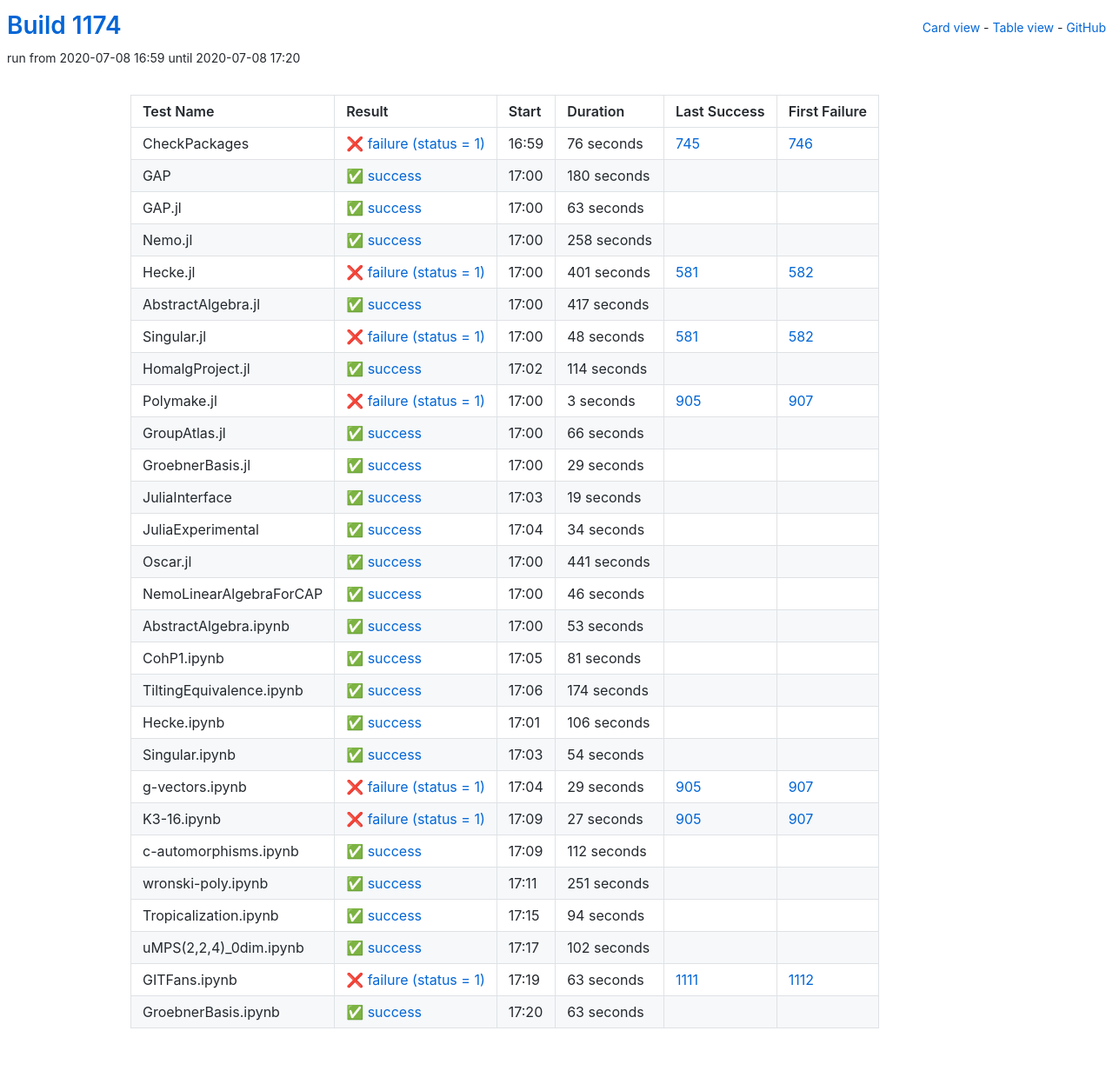
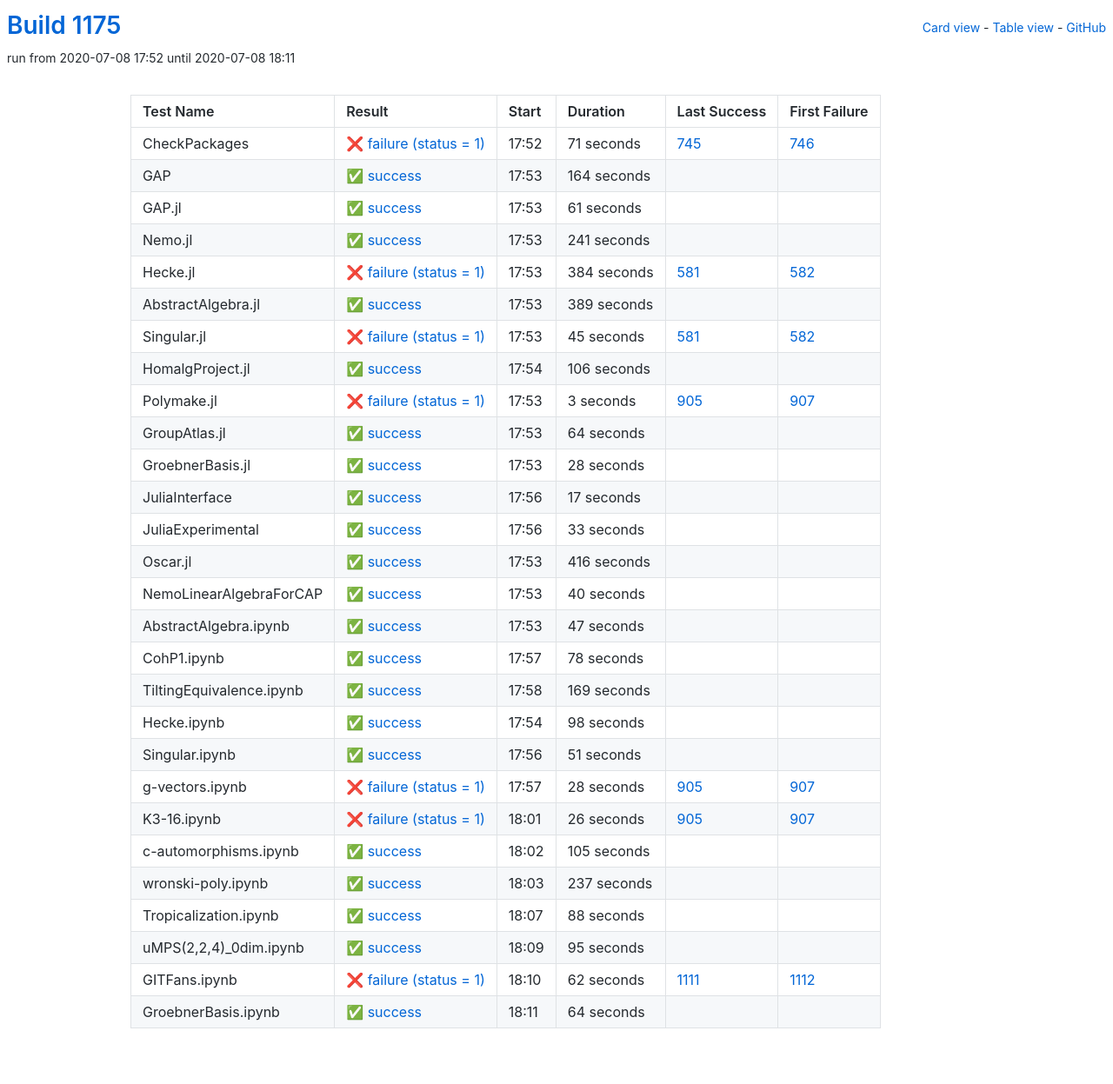
Before and after one commit to oscar-system/oscar-ci-status-1.4, a Jekyll site: the page built from table.html, in a window 1280 px wide. Shown: the whole page at 87% size. Built offline with Jekyll 4.4.1, drawn with Linux system fonts in a browser that asks for light colours.

Commit message:
Build #1175

```diff
--- a/_data/ci.yml
+++ b/_data/ci.yml
@@ -1,6 +1,6 @@
 ---
-build: 1174
-build_url: https://oscarci.mathematik.uni-kl.de/job/oscar-julia-1.4/1174/
+build: 1175
+build_url: https://oscarci.mathematik.uni-kl.de/job/oscar-julia-1.4/1175/
 job: oscar-julia-1.4
 organization: oscar-system
 repo: oscar-ci-status-1.4
@@ -8,104 +8,104 @@ repourl: https://github.com/oscar-system/oscar-ci-status-1.4
 tests:
 - name: CheckPackages
   id: checkpackages
-  log: https://oscarci.mathematik.uni-kl.de/job/oscar-julia-1.4/1174/artifact/logs/build-1174/CheckPackages.log
-  start: 2020-07-08 16:59
+  log: https://oscarci.mathematik.uni-kl.de/job/oscar-julia-1.4/1175/artifact/logs/build-1175/CheckPackages.log
+  start: 2020-07-08 17:52
   success: false
   exitcode: 1
   status: failure
-  duration: 76
+  duration: 71
   last_success: 745
   last_success_url: https://oscarci.mathematik.uni-kl.de/job/oscar-julia-1.4/745/
   first_failure: 746
   first_failure_url: https://oscarci.mathematik.uni-kl.de/job/oscar-julia-1.4/746/
 - name: GAP
   id: gap
-  log: https://oscarci.mathematik.uni-kl.de/job/oscar-julia-1.4/1174/artifact/logs/build-1174/GAP.log
-  start: 2020-07-08 17:00
+  log: https://oscarci.mathematik.uni-kl.de/job/oscar-julia-1.4/1175/artifact/logs/build-1175/GAP.log
+  start: 2020-07-08 17:53
   success: true
   exitcode: 0
   status: success
-  duration: 180
+  duration: 164
   last_success: false
   last_success_url:
   first_failure: false
   first_failure_url:
 - name: GAP.jl
   id: gap-jl
-  log: https://oscarci.mathematik.uni-kl.de/job/oscar-julia-1.4/1174/artifact/logs/build-1174/GAP.jl.log
-  start: 2020-07-08 17:00
+  log: https://oscarci.mathematik.uni-kl.de/job/oscar-julia-1.4/1175/artifact/logs/build-1175/GAP.jl.log
+  start: 2020-07-08 17:53
   success: true
   exitcode: 0
   status: success
-  duration: 63
+  duration: 61
   last_success: false
   last_success_url:
   first_failure: false
   first_failure_url:
 - name: Nemo.jl
   id: nemo-jl
-  log: https://oscarci.mathematik.uni-kl.de/job/oscar-julia-1.4/1174/artifact/logs/build-1174/Nemo.jl.log
-  start: 2020-07-08 17:00
+  log: https://oscarci.mathematik.uni-kl.de/job/oscar-julia-1.4/1175/artifact/logs/build-1175/Nemo.jl.log
+  start: 2020-07-08 17:53
   success: true
   exitcode: 0
   status: success
-  duration: 258
+  duration: 241
   last_success: false
   last_success_url:
   first_failure: false
   first_failure_url:
 - name: Hecke.jl
   id: hecke-jl
-  log: https://oscarci.mathematik.uni-kl.de/job/oscar-julia-1.4/1174/artifact/logs/build-1174/Hecke.jl.log
-  start: 2020-07-08 17:00
+  log: https://oscarci.mathematik.uni-kl.de/job/oscar-julia-1.4/1175/artifact/logs/build-1175/Hecke.jl.log
+  start: 2020-07-08 17:53
   success: false
   exitcode: 1
   status: failure
-  duration: 401
+  duration: 384
   last_success: 581
   last_success_url: https://oscarci.mathematik.uni-kl.de/job/oscar-julia-1.4/581/
   first_failure: 582
   first_failure_url: https://oscarci.mathematik.uni-kl.de/job/oscar-julia-1.4/582/
 - name: AbstractAlgebra.jl
   id: abstractalgebra-jl
-  log: https://oscarci.mathematik.uni-kl.de/job/oscar-julia-1.4/1174/artifact/logs/build-1174/AbstractAlgebra.jl.log
-  start: 2020-07-08 17:00
+  log: https://oscarci.mathematik.uni-kl.de/job/oscar-julia-1.4/1175/artifact/logs/build-1175/AbstractAlgebra.jl.log
+  start: 2020-07-08 17:53
   success: true
   exitcode: 0
   status: success
-  duration: 417
+  duration: 389
   last_success: false
   last_success_url:
   first_failure: false
   first_failure_url:
 - name: Singular.jl
   id: singular-jl
-  log: https://oscarci.mathematik.uni-kl.de/job/oscar-julia-1.4/1174/artifact/logs/build-1174/Singular.jl.log
-  start: 2020-07-08 17:00
+  log: https://oscarci.mathematik.uni-kl.de/job/oscar-julia-1.4/1175/artifact/logs/build-1175/Singular.jl.log
+  start: 2020-07-08 17:53
   success: false
   exitcode: 1
   status: failure
-  duration: 48
+  duration: 45
   last_success: 581
   last_success_url: https://oscarci.mathematik.uni-kl.de/job/oscar-julia-1.4/581/
   first_failure: 582
   first_failure_url: https://oscarci.mathematik.uni-kl.de/job/oscar-julia-1.4/582/
 - name: HomalgProject.jl
   id: homalgproject-jl
-  log: https://oscarci.mathematik.uni-kl.de/job/oscar-julia-1.4/1174/artifact/logs/build-1174/HomalgProject.jl.log
-  start: 2020-07-08 17:02
+  log: https://oscarci.mathematik.uni-kl.de/job/oscar-julia-1.4/1175/artifact/logs/build-1175/HomalgProject.jl.log
+  start: 2020-07-08 17:54
   success: true
   exitcode: 0
   status: success
-  duration: 114
+  duration: 106
   last_success: false
   last_success_url:
   first_failure: false
   first_failure_url:
 - name: Polymake.jl
   id: polymake-jl
-  log: https://oscarci.mathematik.uni-kl.de/job/oscar-julia-1.4/1174/artifact/logs/build-1174/Polymake.jl.log
-  start: 2020-07-08 17:00
+  log: https://oscarci.mathematik.uni-kl.de/job/oscar-julia-1.4/1175/artifact/logs/build-1175/Polymake.jl.log
+  start: 2020-07-08 17:53
   success: false
   exitcode: 1
   status: failure
@@ -116,228 +116,228 @@ tests:
   first_failure_url: https://oscarci.mathematik.uni-kl.de/job/oscar-julia-1.4/907/
 - name: GroupAtlas.jl
   id: groupatlas-jl
-  log: https://oscarci.mathematik.uni-kl.de/job/oscar-julia-1.4/1174/artifact/logs/build-1174/GroupAtlas.jl.log
-  start: 2020-07-08 17:00
+  log: https://oscarci.mathematik.uni-kl.de/job/oscar-julia-1.4/1175/artifact/logs/build-1175/GroupAtlas.jl.log
+  start: 2020-07-08 17:53
   success: true
   exitcode: 0
   status: success
-  duration: 66
+  duration: 64
   last_success: false
   last_success_url:
   first_failure: false
   first_failure_url:
 - name: GroebnerBasis.jl
   id: groebnerbasis-jl
-  log: https://oscarci.mathematik.uni-kl.de/job/oscar-julia-1.4/1174/artifact/logs/build-1174/GroebnerBasis.jl.log
-  start: 2020-07-08 17:00
+  log: https://oscarci.mathematik.uni-kl.de/job/oscar-julia-1.4/1175/artifact/logs/build-1175/GroebnerBasis.jl.log
+  start: 2020-07-08 17:53
   success: true
   exitcode: 0
   status: success
-  duration: 29
+  duration: 28
   last_success: false
   last_success_url:
   first_failure: false
   first_failure_url:
 - name: JuliaInterface
   id: juliainterface
-  log: https://oscarci.mathematik.uni-kl.de/job/oscar-julia-1.4/1174/artifact/logs/build-1174/JuliaInterface.log
-  start: 2020-07-08 17:03
+  log: https://oscarci.mathematik.uni-kl.de/job/oscar-julia-1.4/1175/artifact/logs/build-1175/JuliaInterface.log
+  start: 2020-07-08 17:56
   success: true
   exitcode: 0
   status: success
-  duration: 19
+  duration: 17
   last_success: false
   last_success_url:
   first_failure: false
   first_failure_url:
 - name: JuliaExperimental
   id: juliaexperimental
-  log: https://oscarci.mathematik.uni-kl.de/job/oscar-julia-1.4/1174/artifact/logs/build-1174/JuliaExperimental.log
-  start: 2020-07-08 17:04
+  log: https://oscarci.mathematik.uni-kl.de/job/oscar-julia-1.4/1175/artifact/logs/build-1175/JuliaExperimental.log
+  start: 2020-07-08 17:56
   success: true
   exitcode: 0
   status: success
-  duration: 34
+  duration: 33
   last_success: false
   last_success_url:
   first_failure: false
   first_failure_url:
 - name: Oscar.jl
   id: oscar-jl
-  log: https://oscarci.mathematik.uni-kl.de/job/oscar-julia-1.4/1174/artifact/logs/build-1174/Oscar.jl.log
-  start: 2020-07-08 17:00
+  log: https://oscarci.mathematik.uni-kl.de/job/oscar-julia-1.4/1175/artifact/logs/build-1175/Oscar.jl.log
+  start: 2020-07-08 17:53
   success: true
   exitcode: 0
   status: success
-  duration: 441
+  duration: 416
   last_success: false
   last_success_url:
   first_failure: false
   first_failure_url:
 - name: NemoLinearAlgebraForCAP
   id: nemolinearalgebraforcap
-  log: https://oscarci.mathematik.uni-kl.de/job/oscar-julia-1.4/1174/artifact/logs/build-1174/NemoLinearAlgebraForCAP.log
-  start: 2020-07-08 17:00
+  log: https://oscarci.mathematik.uni-kl.de/job/oscar-julia-1.4/1175/artifact/logs/build-1175/NemoLinearAlgebraForCAP.log
+  start: 2020-07-08 17:53
   success: true
   exitcode: 0
   status: success
-  duration: 46
+  duration: 40
   last_success: false
   last_success_url:
   first_failure: false
   first_failure_url:
 - name: AbstractAlgebra.ipynb
   id: abstractalgebra-ipynb
-  log: https://oscarci.mathematik.uni-kl.de/job/oscar-julia-1.4/1174/artifact/logs/build-1174/AbstractAlgebra.ipynb.log
-  start: 2020-07-08 17:00
+  log: https://oscarci.mathematik.uni-kl.de/job/oscar-julia-1.4/1175/artifact/logs/build-1175/AbstractAlgebra.ipynb.log
+  start: 2020-07-08 17:53
   success: true
   exitcode: 0
   status: success
-  duration: 53
+  duration: 47
   last_success: false
   last_success_url:
   first_failure: false
   first_failure_url:
 - name: CohP1.ipynb
   id: cohp1-ipynb
-  log: https://oscarci.mathematik.uni-kl.de/job/oscar-julia-1.4/1174/artifact/logs/build-1174/CohP1.ipynb.log
-  start: 2020-07-08 17:05
+  log: https://oscarci.mathematik.uni-kl.de/job/oscar-julia-1.4/1175/artifact/logs/build-1175/CohP1.ipynb.log
+  start: 2020-07-08 17:57
   success: true
   exitcode: 0
   status: success
-  duration: 81
+  duration: 78
   last_success: false
   last_success_url:
   first_failure: false
   first_failure_url:
 - name: TiltingEquivalence.ipynb
   id: tiltingequivalence-ipynb
-  log: https://oscarci.mathematik.uni-kl.de/job/oscar-julia-1.4/1174/artifact/logs/build-1174/TiltingEquivalence.ipynb.log
-  start: 2020-07-08 17:06
+  log: https://oscarci.mathematik.uni-kl.de/job/oscar-julia-1.4/1175/artifact/logs/build-1175/TiltingEquivalence.ipynb.log
+  start: 2020-07-08 17:58
   success: true
   exitcode: 0
   status: success
-  duration: 174
+  duration: 169
   last_success: false
   last_success_url:
   first_failure: false
   first_failure_url:
 - name: Hecke.ipynb
   id: hecke-ipynb
-  log: https://oscarci.mathematik.uni-kl.de/job/oscar-julia-1.4/1174/artifact/logs/build-1174/Hecke.ipynb.log
-  start: 2020-07-08 17:01
+  log: https://oscarci.mathematik.uni-kl.de/job/oscar-julia-1.4/1175/artifact/logs/build-1175/Hecke.ipynb.log
+  start: 2020-07-08 17:54
   success: true
   exitcode: 0
   status: success
-  duration: 106
+  duration: 98
   last_success: false
   last_success_url:
   first_failure: false
   first_failure_url:
 - name: Singular.ipynb
   id: singular-ipynb
-  log: https://oscarci.mathematik.uni-kl.de/job/oscar-julia-1.4/1174/artifact/logs/build-1174/Singular.ipynb.log
-  start: 2020-07-08 17:03
+  log: https://oscarci.mathematik.uni-kl.de/job/oscar-julia-1.4/1175/artifact/logs/build-1175/Singular.ipynb.log
+  start: 2020-07-08 17:56
   success: true
   exitcode: 0
   status: success
-  duration: 54
+  duration: 51
   last_success: false
   last_success_url:
   first_failure: false
   first_failure_url:
 - name: g-vectors.ipynb
   id: g-vectors-ipynb
-  log: https://oscarci.mathematik.uni-kl.de/job/oscar-julia-1.4/1174/artifact/logs/build-1174/g-vectors.ipynb.log
-  start: 2020-07-08 17:04
+  log: https://oscarci.mathematik.uni-kl.de/job/oscar-julia-1.4/1175/artifact/logs/build-1175/g-vectors.ipynb.log
+  start: 2020-07-08 17:57
   success: false
   exitcode: 1
   status: failure
-  duration: 29
+  duration: 28
   last_success: 905
   last_success_url: https://oscarci.mathematik.uni-kl.de/job/oscar-julia-1.4/905/
   first_failure: 907
   first_failure_url: https://oscarci.mathematik.uni-kl.de/job/oscar-julia-1.4/907/
 - name: K3-16.ipynb
   id: k3-16-ipynb
-  log: https://oscarci.mathematik.uni-kl.de/job/oscar-julia-1.4/1174/artifact/logs/build-1174/K3-16.ipynb.log
-  start: 2020-07-08 17:09
+  log: https://oscarci.mathematik.uni-kl.de/job/oscar-julia-1.4/1175/artifact/logs/build-1175/K3-16.ipynb.log
+  start: 2020-07-08 18:01
   success: false
   exitcode: 1
   status: failure
-  duration: 27
+  duration: 26
   last_success: 905
   last_success_url: https://oscarci.mathematik.uni-kl.de/job/oscar-julia-1.4/905/
   first_failure: 907
   first_failure_url: https://oscarci.mathematik.uni-kl.de/job/oscar-julia-1.4/907/
 - name: c-automorphisms.ipynb
   id: c-automorphisms-ipynb
-  log: https://oscarci.mathematik.uni-kl.de/job/oscar-julia-1.4/1174/artifact/logs/build-1174/c-automorphisms.ipynb.log
-  start: 2020-07-08 17:09
+  log: https://oscarci.mathematik.uni-kl.de/job/oscar-julia-1.4/1175/artifact/logs/build-1175/c-automorphisms.ipynb.log
+  start: 2020-07-08 18:02
   success: true
   exitcode: 0
   status: success
-  duration: 112
+  duration: 105
   last_success: false
   last_success_url:
   first_failure: false
   first_failure_url:
 - name: wronski-poly.ipynb
   id: wronski-poly-ipynb
-  log: https://oscarci.mathematik.uni-kl.de/job/oscar-julia-1.4/1174/artifact/logs/build-1174/wronski-poly.ipynb.log
-  start: 2020-07-08 17:11
+  log: https://oscarci.mathematik.uni-kl.de/job/oscar-julia-1.4/1175/artifact/logs/build-1175/wronski-poly.ipynb.log
+  start: 2020-07-08 18:03
   success: true
   exitcode: 0
   status: success
-  duration: 251
+  duration: 237
   last_success: false
   last_success_url:
   first_failure: false
   first_failure_url:
 - name: Tropicalization.ipynb
   id: tropicalization-ipynb
-  log: https://oscarci.mathematik.uni-kl.de/job/oscar-julia-1.4/1174/artifact/logs/build-1174/Tropicalization.ipynb.log
-  start: 2020-07-08 17:15
+  log: https://oscarci.mathematik.uni-kl.de/job/oscar-julia-1.4/1175/artifact/logs/build-1175/Tropicalization.ipynb.log
+  start: 2020-07-08 18:07
   success: true
   exitcode: 0
   status: success
-  duration: 94
+  duration: 88
   last_success: false
   last_success_url:
   first_failure: false
   first_failure_url:
 - name: uMPS(2,2,4)_0dim.ipynb
   id: umps-2-2-4-0dim-ipynb
-  log: https://oscarci.mathematik.uni-kl.de/job/oscar-julia-1.4/1174/artifact/logs/build-1174/uMPS-2-2-4-_0dim.ipynb.log
-  start: 2020-07-08 17:17
+  log: https://oscarci.mathematik.uni-kl.de/job/oscar-julia-1.4/1175/artifact/logs/build-1175/uMPS-2-2-4-_0dim.ipynb.log
+  start: 2020-07-08 18:09
   success: true
   exitcode: 0
   status: success
-  duration: 102
+  duration: 95
   last_success: false
   last_success_url:
   first_failure: false
   first_failure_url:
 - name: GITFans.ipynb
   id: gitfans-ipynb
-  log: https://oscarci.mathematik.uni-kl.de/job/oscar-julia-1.4/1174/artifact/logs/build-1174/GITFans.ipynb.log
-  start: 2020-07-08 17:19
+  log: https://oscarci.mathematik.uni-kl.de/job/oscar-julia-1.4/1175/artifact/logs/build-1175/GITFans.ipynb.log
+  start: 2020-07-08 18:10
   success: false
   exitcode: 1
   status: failure
-  duration: 63
+  duration: 62
   last_success: 1111
   last_success_url: https://oscarci.mathematik.uni-kl.de/job/oscar-julia-1.4/1111/
   first_failure: 1112
   first_failure_url: https://oscarci.mathematik.uni-kl.de/job/oscar-julia-1.4/1112/
 - name: GroebnerBasis.ipynb
   id: groebnerbasis-ipynb
-  log: https://oscarci.mathematik.uni-kl.de/job/oscar-julia-1.4/1174/artifact/logs/build-1174/GroebnerBasis.ipynb.log
-  start: 2020-07-08 17:20
+  log: https://oscarci.mathematik.uni-kl.de/job/oscar-julia-1.4/1175/artifact/logs/build-1175/GroebnerBasis.ipynb.log
+  start: 2020-07-08 18:11
   success: true
   exitcode: 0
   status: success
-  duration: 63
+  duration: 64
   last_success: false
   last_success_url:
   first_failure: false
```
Also changed, not shown: README.md.
